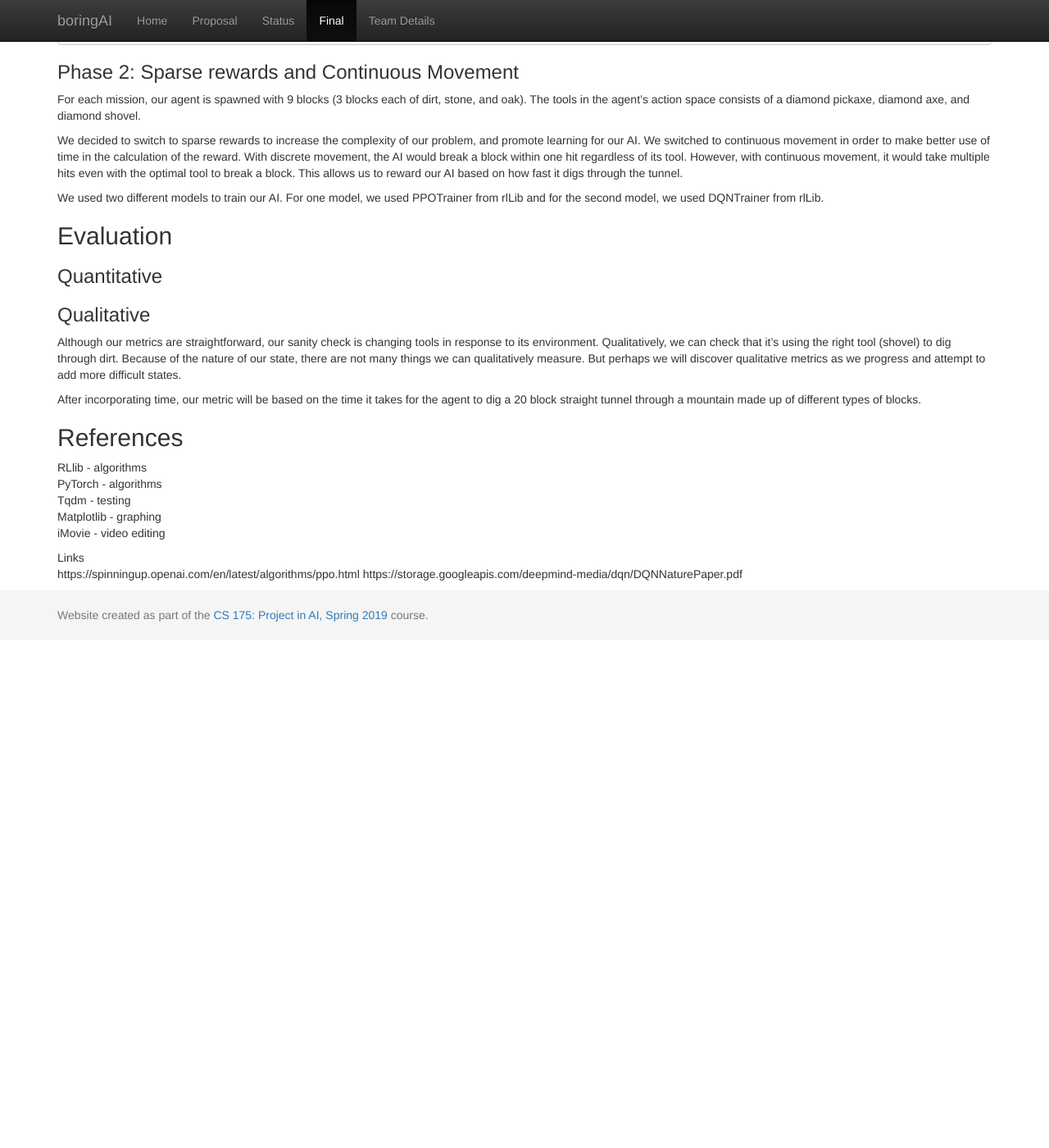
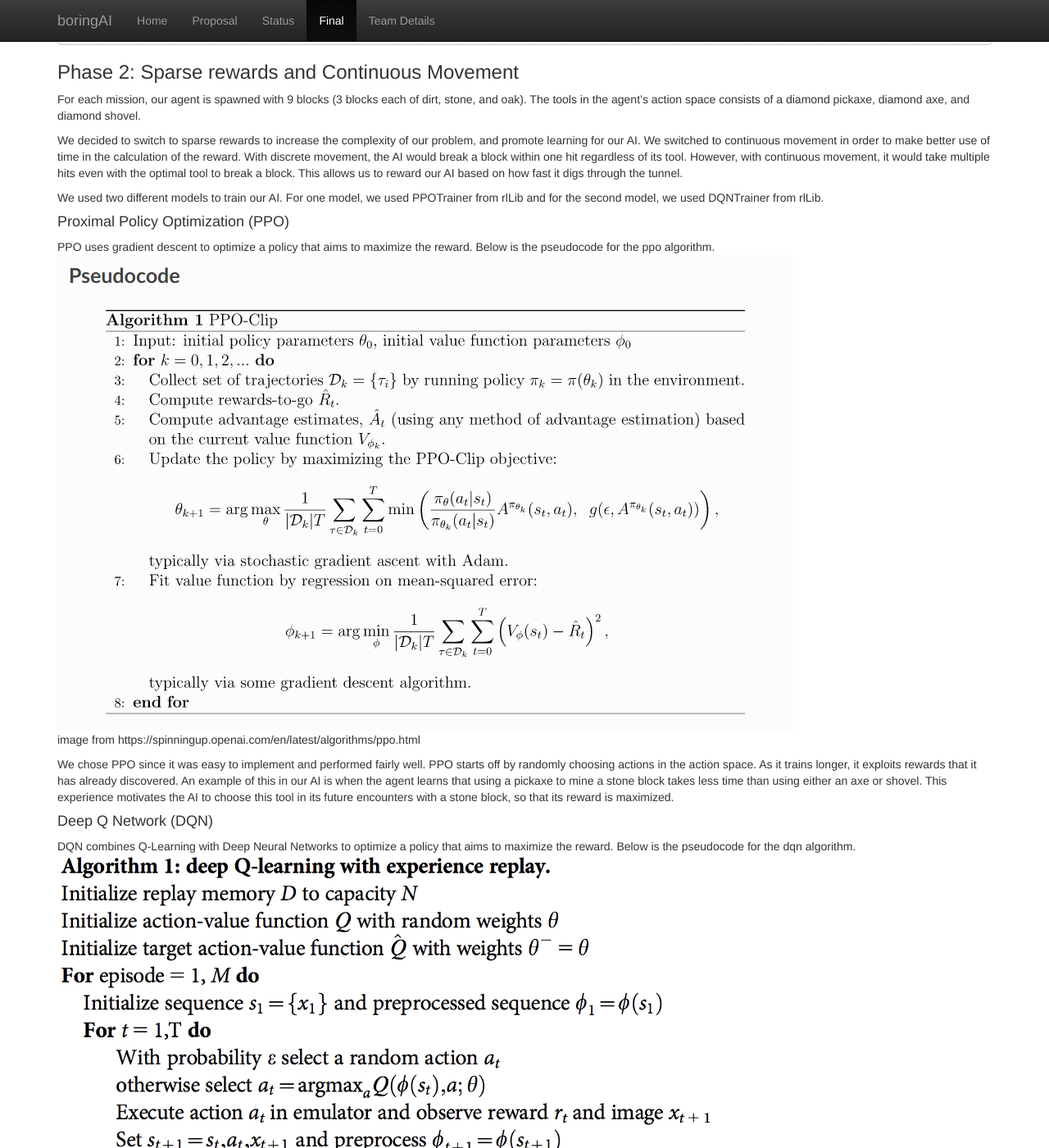
Before and after one commit to Modjular/boringAI, a Jekyll site: the page built from docs/final.md, in a window 1280 px wide and 1400 px high, scrolled down 870 px. Shown: the whole window at 82% size. Built offline with Jekyll 4.4.1, drawn with Linux system fonts in a browser that asks for light colours; before the commit the page ends 1650 px from its top, so only the background shows below that; some of the changed text lies outside the part shown.

Commit message:
Update final.md with images

```diff
--- a/docs/final.md
+++ b/docs/final.md
@@ -36,10 +36,32 @@
 
 We used two different models to train our AI. For one model, we used PPOTrainer from rlLib and for the second model, we used DQNTrainer from rlLib.
 
+#### Proximal Policy Optimization (PPO)
+PPO uses gradient descent to optimize a policy that aims to maximize the reward. Below is the pseudocode for the ppo algorithm.
+<img src="assets/ppo_algorithm.png" >
+image from https://spinningup.openai.com/en/latest/algorithms/ppo.html
+
+We chose PPO since it was easy to implement and performed fairly well. PPO starts off by randomly choosing actions in the action space. As it trains longer, it exploits rewards that it has already discovered. An example of this in our AI is when the agent learns that using a pickaxe to mine a stone block takes less time than using either an axe or shovel. This experience motivates the AI to choose this tool in its future encounters with a stone block, so that its reward is maximized.
+
+#### Deep Q Network (DQN)
+DQN combines Q-Learning with Deep Neural Networks to optimize a policy that aims to maximize the reward. Below is the pseudocode for the dqn algorithm.
+<img src="assets/dqn_algorithm.png" >
+image from https://storage.googleapis.com/deepmind-media/dqn/DQNNaturePaper.pdf
+
+We chose DQN for our secondary model since we wanted to compare how well PPO performed. Since our DQN came from the same library as PPO, it was easy to implement.
+
 ## Evaluation
 
 ### Quantitative
 
+Returns graph for PPO \
+<img src="assets/returns_PP0_21.png" >
+Returns graph for DQN \
+<img src="assets/returns_rllib_dqn.png" >
+Tool Stat graph for PPO \
+<img src="assets/toolstats_PPO_21.png" >
+Tool Stat graph for DQN \
+<img src="assets/toolstats_rllib_dqn.png" >
 
 ### Qualitative
 Although our metrics are straightforward, our sanity check is changing tools in response to its environment. Qualitatively, we can check that it’s using the right tool (shovel) to dig through dirt. Because of the nature of our state, there are not many things we can qualitatively measure. But perhaps we will discover qualitative metrics as we progress and attempt to add more difficult states.
@@ -55,5 +77,5 @@
 iMovie - video editing
 
 Links\
-https://spinningup.openai.com/en/latest/algorithms/ppo.html
+https://spinningup.openai.com/en/latest/algorithms/ppo.html \
 https://storage.googleapis.com/deepmind-media/dqn/DQNNaturePaper.pdf
```
